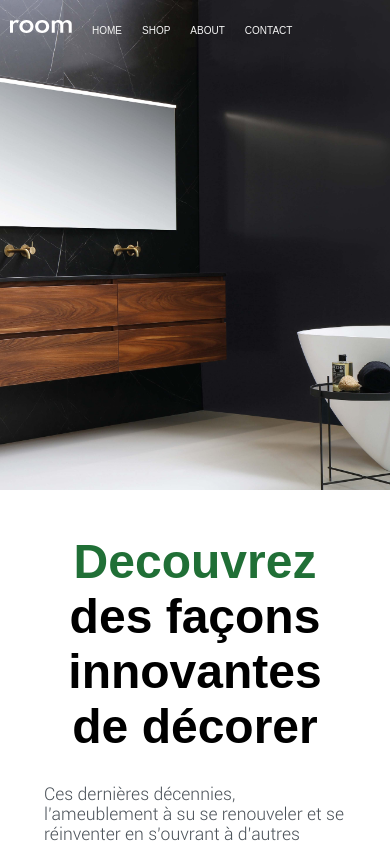
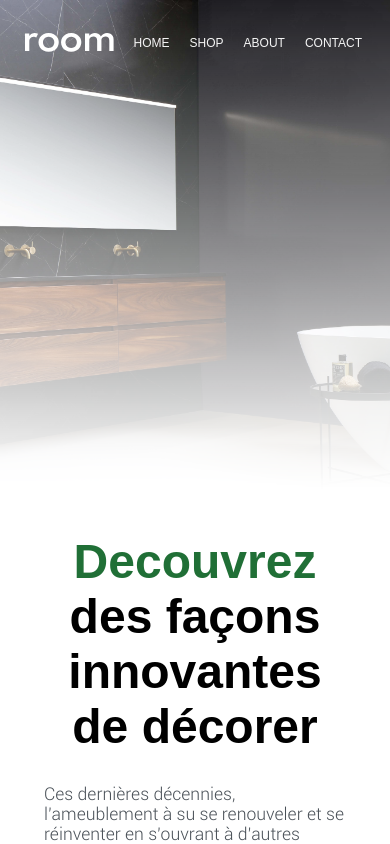
Before and after one commit to mathieuelisa/Room-react-app, a React (Create React App) app: page / in a window 390 px wide. Shown: the top 844 px of the page. Built offline with nearby package versions, Linux system fonts and the light colour scheme.

Commit message:
Adding CSS to HomePage

```diff
--- a/src/Components/HomePage/Header/index.js
+++ b/src/Components/HomePage/Header/index.js
@@ -3,14 +3,14 @@ import { NavLink } from "react-router-dom";
 import Logo from "../../../Assets/Icons/logo.svg";
 import "./styles.scss";
 
-function Header({ myMenu, myLink }) {
+function Header({ myMenu, myLink, myMenuLogo }) {
   useEffect(() => {
     document.title = "ROOM | Find your happiness with our website";
   }, []);
 
   return (
     <div className={myMenu}>
-      <img src={Logo} />
+      <img className={myMenuLogo} src={Logo} />
       <NavLink className={myLink} to="/" exact>
         HOME
       </NavLink>
--- a/src/Components/HomePage/MainContainer/index.js
+++ b/src/Components/HomePage/MainContainer/index.js
@@ -10,7 +10,11 @@ function MainContainer() {
   return (
     <div className="home__first-container">
       <div className="home__first-container--firstBloc">
-        <Header myMenu="myLink__menu" myLink="myLink__menu-link" />
+        <Header
+          myMenu="myLink__menu"
+          myLink="myLink__menu-link"
+          myMenuLogo="myMenuLogo"
+        />
         <img className="home__first-container--pictures" src={wallpaper} />
       </div>
 
--- a/src/Components/HomePage/MainContainer/styles.scss
+++ b/src/Components/HomePage/MainContainer/styles.scss
@@ -14,7 +14,6 @@
     height: 490px;
     font-size: 10px;
     flex-grow: 1;
-    background-color: blue;
   }
 
   &--secondBloc {
@@ -72,14 +71,22 @@
   z-index: 1;
   height: 45px;
   margin-top: 20px;
+  display: flex;
+  align-items: center;
 
   &-link {
     margin-left: 20px;
     color: whitesmoke;
     text-decoration: none;
+    font-size: 1.2em;
 
     &:hover {
       color: grey;
     }
   }
 }
+
+.myMenuLogo {
+  height: 20px;
+  margin-left: 15px;
+}
--- a/src/Components/HomePage/styles.scss
+++ b/src/Components/HomePage/styles.scss
@@ -1,15 +1,15 @@
 @media screen and (max-width: 1040px) {
-  .slick-slide img {
-    max-width: 100vw;
-    mask-image: linear-gradient(to bottom, rgba(0, 0, 0, 1), rgba(0, 0, 0, 0));
-    -webkit-mask-image: -webkit-gradient(
-      linear,
-      left top,
-      left bottom,
-      from(rgba(0, 0, 0, 1)),
-      to(rgba(0, 0, 0, 0))
-    );
-  }
+  // .slick-slide img {
+  //   max-width: 100vw;
+  //   mask-image: linear-gradient(to bottom, rgba(0, 0, 0, 1), rgba(0, 0, 0, 0));
+  //   -webkit-mask-image: -webkit-gradient(
+  //     linear,
+  //     left top,
+  //     left bottom,
+  //     from(rgba(0, 0, 0, 1)),
+  //     to(rgba(0, 0, 0, 0))
+  //   );
+  // }
 
   //   .mainBloc-contact {
   //     mask-image: linear-gradient(to bottom, rgba(0, 0, 0, 1), rgba(0, 0, 0, 0));
@@ -25,6 +25,18 @@
   .home__first-container {
     flex-direction: column;
     height: min-content;
+  }
+
+  .home__first-container--pictures {
+    max-width: 100vw;
+    mask-image: linear-gradient(to bottom, rgba(0, 0, 0, 1), rgba(0, 0, 0, 0));
+    -webkit-mask-image: -webkit-gradient(
+      linear,
+      left top,
+      left bottom,
+      from(rgba(0, 0, 0, 1)),
+      to(rgba(0, 0, 0, 0))
+    );
   }
 
   .home__first-container--secondBloc-title {
```
